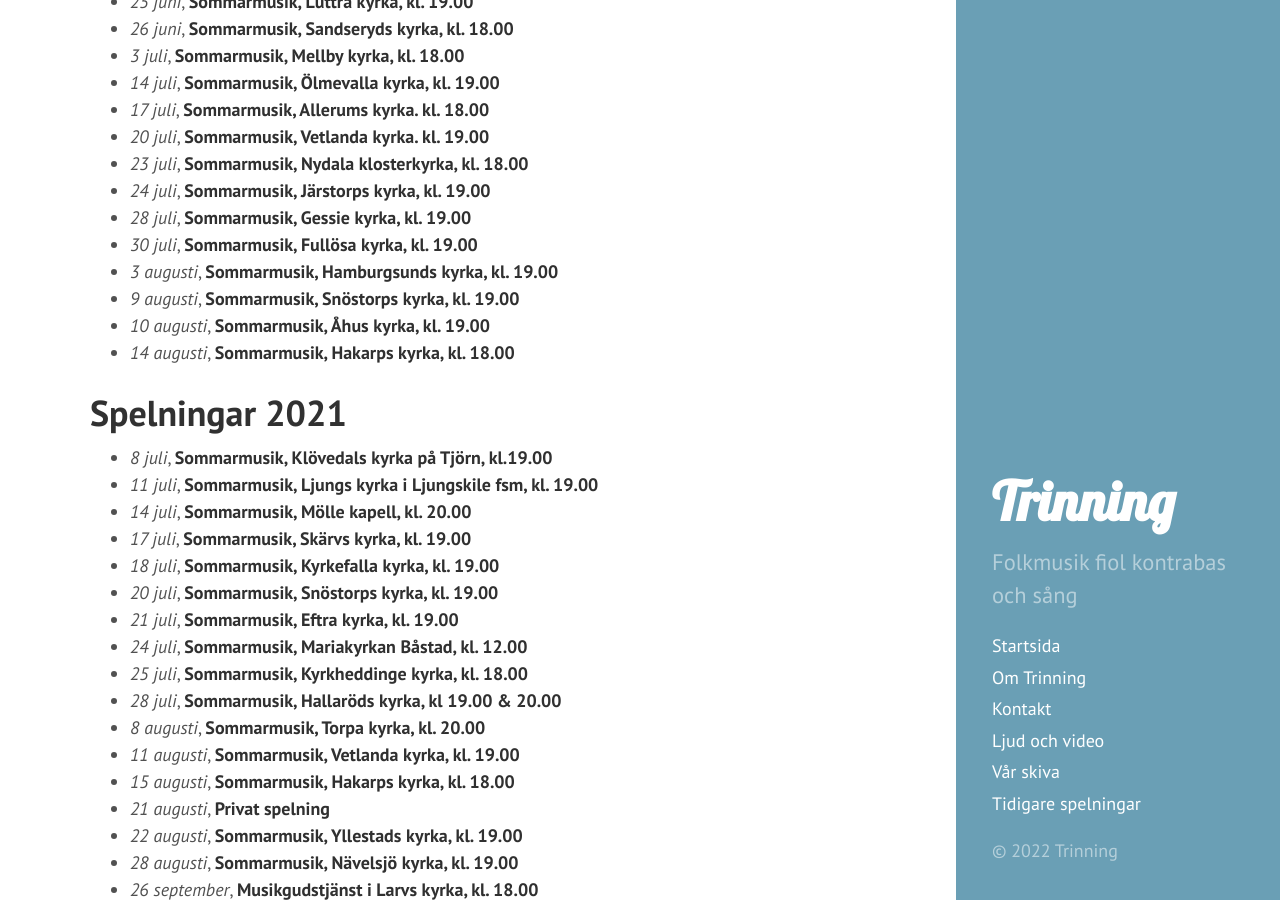
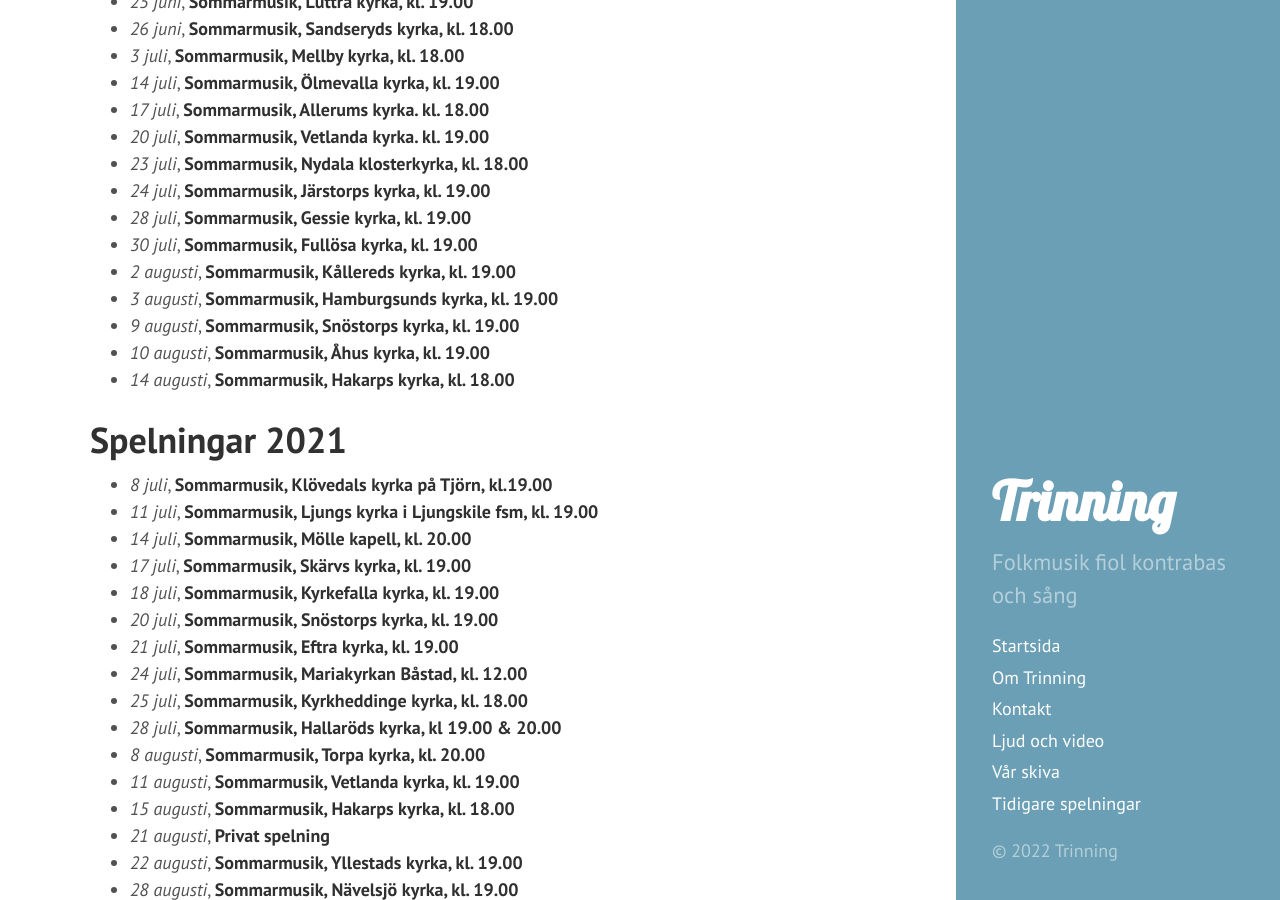
Before and after one commit to trinning/trinning.github.io, a Jekyll site: the page built from index.md, in a window 1280 px wide and 900 px high, scrolled down 705 px. Built offline with Jekyll 4.4.1, drawn with Linux system fonts in a browser that asks for light colours.

Commit message:
uppdaterat spelningar

```diff
--- a/index.md
+++ b/index.md
@@ -24,6 +24,7 @@ in lite norskt, amerikanskt, låtar från de brittiska öarna och visor från de
 * *24 juli*, **Sommarmusik, Järstorps kyrka, kl. 19.00**
 * *28 juli*, **Sommarmusik, Gessie kyrka, kl. 19.00**
 * *30 juli*, **Sommarmusik, Fullösa kyrka, kl. 19.00**
+* *2 augusti*, **Sommarmusik, Kållereds kyrka, kl. 19.00**
 * *3 augusti*, **Sommarmusik, Hamburgsunds kyrka, kl. 19.00**
 * *9 augusti*, **Sommarmusik, Snöstorps kyrka, kl. 19.00**
 * *10 augusti*, **Sommarmusik, Åhus kyrka, kl. 19.00**
```
